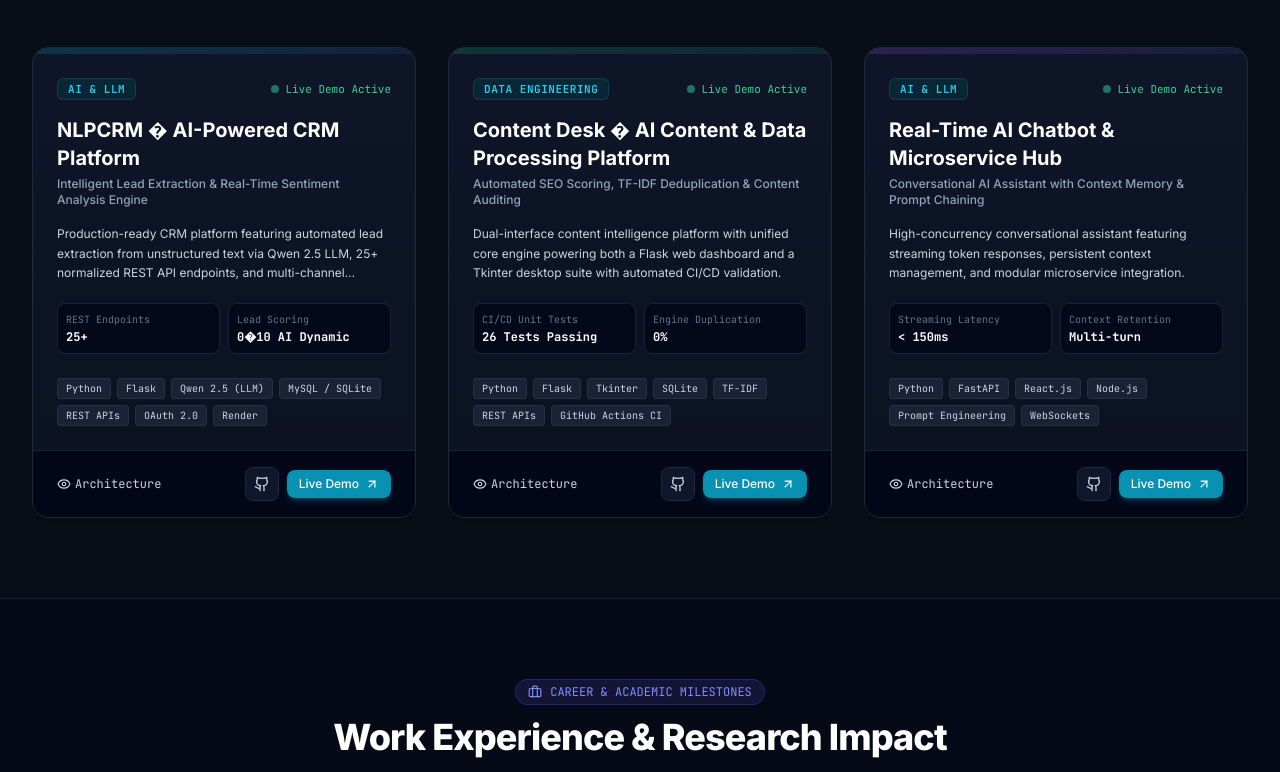
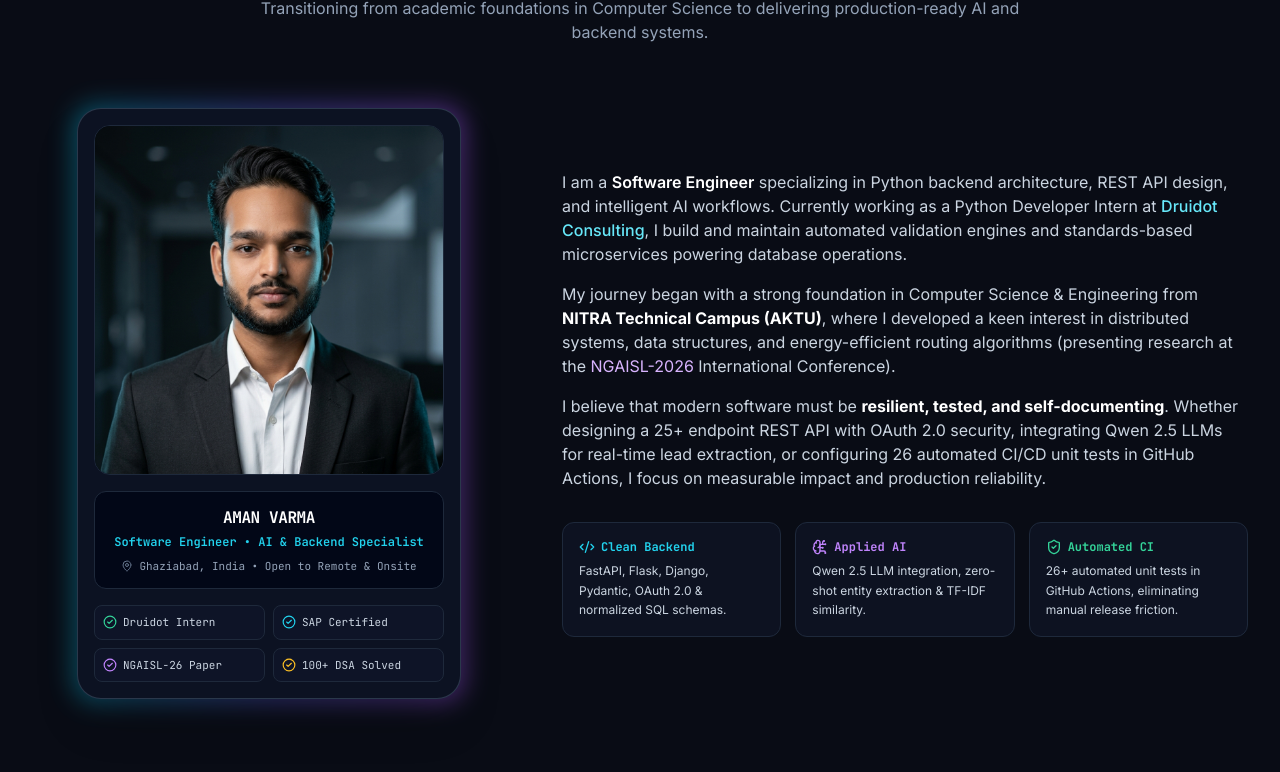
Before and after one commit to Amanvarma2231/Aman-Portfolio, a React (Vite) app: page / in a window 1280 px wide. Shown: the part 1120-1892 px from the top of the page. Built offline with nearby package versions, Linux system fonts and the light colour scheme.

Commit message:
feat: add dedicated About section, prominent master portrait showcase, and update navigation

```diff
--- a/src/App.jsx
+++ b/src/App.jsx
@@ -1,6 +1,7 @@
 import React, { useState, useEffect } from "react";
 import Navbar from "./components/Navbar";
 import Hero from "./components/Hero";
+import About from "./components/About";
 import Projects from "./components/Projects";
 import Experience from "./components/Experience";
 import Skills from "./components/Skills";
@@ -36,28 +37,31 @@ export default function App() {
 
       {/* Main Page Flow Hierarchy */}
       <main>
-        {/* 1. Hero: Name, Role, Headshot, Stats, Core CTAs */}
+        {/* 1. Hero: Name, Role, Master Headshot, Stats, Core CTAs */}
         <Hero
           onOpenResume={() => setResumeOpen(true)}
           onOpenTerminal={() => setTerminalOpen(true)}
         />
 
-        {/* 2. Featured Projects: Live Demos, Repos, Metrics */}
+        {/* 2. About Aman Varma: Story, Core Pillars, Large Photo Showcase */}
+        <About />
+
+        {/* 3. Featured Projects: Live Demos, Repos, Metrics */}
         <Projects />
 
-        {/* 3. Experience & Milestones: Druidot Consulting, Research, Education */}
+        {/* 4. Experience & Milestones: Druidot Consulting, Research, Education */}
         <Experience />
 
-        {/* 4. Skills Matrix: Domain Breakdown */}
+        {/* 5. Skills Matrix: Domain Breakdown */}
         <Skills />
 
-        {/* 5. System Architecture Flow Simulator */}
+        {/* 6. System Architecture Flow Simulator */}
         <ArchitectureFlow />
 
-        {/* 6. Certifications & Accreditations: SAP, Infosys, JPMorgan */}
+        {/* 7. Certifications & Accreditations: SAP, Infosys, JPMorgan */}
         <Certifications />
 
-        {/* 7. Direct Contact & Multi-Channel Connect */}
+        {/* 8. Direct Contact & Multi-Channel Connect */}
         <Contact />
       </main>
 
--- /dev/null
+++ b/src/components/About.jsx
@@ -0,0 +1,151 @@
+import React from "react";
+import {
+  User,
+  Code2,
+  BrainCircuit,
+  ShieldCheck,
+  Layers,
+  Sparkles,
+  CheckCircle2,
+  MapPin,
+  Briefcase,
+  GraduationCap,
+  Terminal,
+  Cpu,
+  Database,
+  Server
+} from "lucide-react";
+import { personalInfo } from "../data/portfolioData";
+import profileImg from "../assets/profile.png";
+
+export default function About() {
+  return (
+    <section id="about" className="py-20 bg-[#090d16]/90 relative border-t border-slate-800/80">
+      <div className="max-w-7xl mx-auto px-4 sm:px-6 lg:px-8">
+
+        {/* Section Header */}
+        <div className="text-center max-w-3xl mx-auto mb-16 space-y-3">
+          <div className="inline-flex items-center gap-2 px-3.5 py-1 rounded-full bg-cyan-950/60 border border-cyan-800/60 text-xs font-mono text-cyan-400">
+            <User className="w-3.5 h-3.5" />
+            <span>ABOUT AMAN VARMA</span>
+          </div>
+          <h2 className="text-3xl sm:text-4xl font-extrabold text-white tracking-tight">
+            Driven by Clean Code & Intelligent Architecture
+          </h2>
+          <p className="text-slate-400 text-sm sm:text-base">
+            Transitioning from academic foundations in Computer Science to delivering production-ready AI and backend systems.
+          </p>
+        </div>
+
+        <div className="grid grid-cols-1 lg:grid-cols-12 gap-10 lg:gap-14 items-center">
+
+          {/* Left Column: Big Prominent Photo Card with Tech Framing (5 cols) */}
+          <div className="lg:col-span-5 relative flex justify-center">
+            <div className="relative group max-w-sm w-full">
+              {/* Outer Glowing Border */}
+              <div className="absolute -inset-1 bg-gradient-to-r from-cyan-500 via-indigo-500 to-purple-500 rounded-3xl blur-md opacity-40 group-hover:opacity-75 transition duration-500"></div>
+
+              <div className="relative rounded-3xl bg-[#0c1222] border border-slate-700/80 p-4 shadow-2xl space-y-4">
+                {/* Large Master Portrait */}
+                <div className="w-full aspect-square rounded-2xl overflow-hidden bg-slate-950 border border-slate-800">
+                  <img
+                    src={profileImg}
+                    alt="Aman Varma - Software Engineer"
+                    className="w-full h-full object-cover object-top group-hover:scale-105 transition-transform duration-500"
+                  />
+                </div>
+
+                {/* Identity Tag Card */}
+                <div className="p-3.5 bg-slate-950/90 border border-slate-800 rounded-xl space-y-1 text-center font-mono">
+                  <div className="text-base font-bold text-white tracking-tight">
+                    AMAN VARMA
+                  </div>
+                  <div className="text-xs text-cyan-400 font-semibold">
+                    Software Engineer • AI & Backend Specialist
+                  </div>
+                  <div className="text-[11px] text-slate-400 flex items-center justify-center gap-1.5 pt-1">
+                    <MapPin className="w-3 h-3 text-slate-500" />
+                    <span>Ghaziabad, India • Open to Remote & Onsite</span>
+                  </div>
+                </div>
+
+                {/* Quick Credentials Checklist */}
+                <div className="grid grid-cols-2 gap-2 text-[11px] font-mono text-slate-300">
+                  <div className="p-2 bg-slate-900/60 rounded-lg border border-slate-800 flex items-center gap-1.5">
+                    <CheckCircle2 className="w-3.5 h-3.5 text-emerald-400 shrink-0" />
+                    <span>Druidot Intern</span>
+                  </div>
+                  <div className="p-2 bg-slate-900/60 rounded-lg border border-slate-800 flex items-center gap-1.5">
+                    <CheckCircle2 className="w-3.5 h-3.5 text-cyan-400 shrink-0" />
+                    <span>SAP Certified</span>
+                  </div>
+                  <div className="p-2 bg-slate-900/60 rounded-lg border border-slate-800 flex items-center gap-1.5">
+                    <CheckCircle2 className="w-3.5 h-3.5 text-purple-400 shrink-0" />
+                    <span>NGAISL-26 Paper</span>
+                  </div>
+                  <div className="p-2 bg-slate-900/60 rounded-lg border border-slate-800 flex items-center gap-1.5">
+                    <CheckCircle2 className="w-3.5 h-3.5 text-amber-400 shrink-0" />
+                    <span>100+ DSA Solved</span>
+                  </div>
+                </div>
+              </div>
+            </div>
+          </div>
+
+          {/* Right Column: Bio & Core Engineering Philosophy (7 cols) */}
+          <div className="lg:col-span-7 space-y-6">
+            <div className="space-y-4 text-sm sm:text-base text-slate-300 leading-relaxed">
+              <p>
+                I am a <strong className="text-white font-semibold">Software Engineer</strong> specializing in Python backend architecture, REST API design, and intelligent AI workflows. Currently working as a Python Developer Intern at <span className="text-cyan-300 font-medium">Druidot Consulting</span>, I build and maintain automated validation engines and standards-based microservices powering database operations.
+              </p>
+
+              <p>
+                My journey began with a strong foundation in Computer Science & Engineering from <strong className="text-white">NITRA Technical Campus (AKTU)</strong>, where I developed a keen interest in distributed systems, data structures, and energy-efficient routing algorithms (presenting research at the <span className="text-purple-300">NGAISL-2026</span> International Conference).
+              </p>
+
+              <p>
+                I believe that modern software must be <strong className="text-white">resilient, tested, and self-documenting</strong>. Whether designing a 25+ endpoint REST API with OAuth 2.0 security, integrating Qwen 2.5 LLMs for real-time lead extraction, or configuring 26 automated CI/CD unit tests in GitHub Actions, I focus on measurable impact and production reliability.
+              </p>
+            </div>
+
+            {/* Core Engineering Pillars Cards */}
+            <div className="grid grid-cols-1 sm:grid-cols-3 gap-3.5 pt-2">
+              <div className="p-4 bg-slate-900/60 border border-slate-800 hover:border-cyan-500/40 rounded-xl transition-colors space-y-1.5">
+                <div className="text-cyan-400 font-mono font-bold text-xs flex items-center gap-1.5">
+                  <Code2 className="w-4 h-4" />
+                  <span>Clean Backend</span>
+                </div>
+                <div className="text-xs text-slate-300 leading-relaxed font-sans">
+                  FastAPI, Flask, Django, Pydantic, OAuth 2.0 & normalized SQL schemas.
+                </div>
+              </div>
+
+              <div className="p-4 bg-slate-900/60 border border-slate-800 hover:border-purple-500/40 rounded-xl transition-colors space-y-1.5">
+                <div className="text-purple-400 font-mono font-bold text-xs flex items-center gap-1.5">
+                  <BrainCircuit className="w-4 h-4" />
+                  <span>Applied AI</span>
+                </div>
+                <div className="text-xs text-slate-300 leading-relaxed font-sans">
+                  Qwen 2.5 LLM integration, zero-shot entity extraction & TF-IDF similarity.
+                </div>
+              </div>
+
+              <div className="p-4 bg-slate-900/60 border border-slate-800 hover:border-emerald-500/40 rounded-xl transition-colors space-y-1.5">
+                <div className="text-emerald-400 font-mono font-bold text-xs flex items-center gap-1.5">
+                  <ShieldCheck className="w-4 h-4" />
+                  <span>Automated CI</span>
+                </div>
+                <div className="text-xs text-slate-300 leading-relaxed font-sans">
+                  26+ automated unit tests in GitHub Actions, eliminating manual release friction.
+                </div>
+              </div>
+            </div>
+
+          </div>
+
+        </div>
+
+      </div>
+    </section>
+  );
+}
```
Also changed, not shown: src/components/Navbar.jsx (+2 -12 lines), public/profile.png, src/assets/profile.png.
